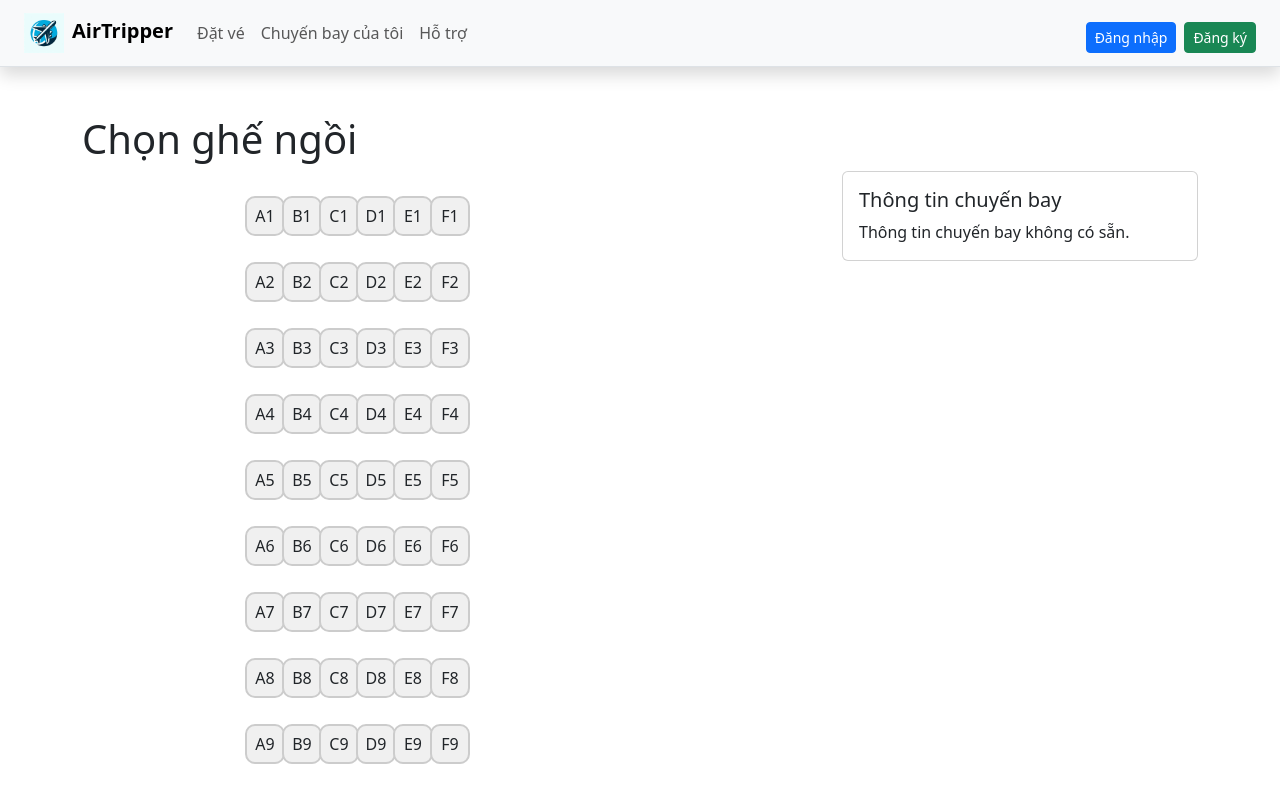
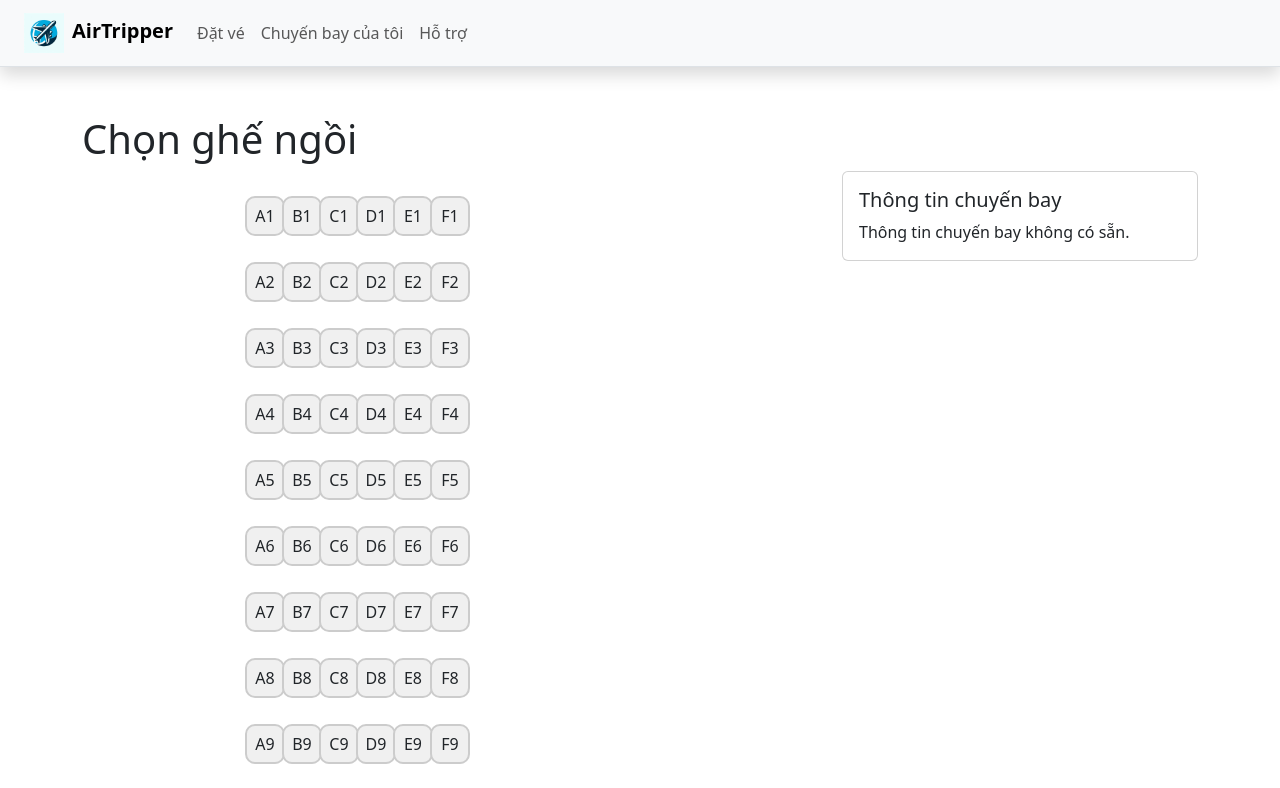
Before and after one commit to NguyenThanHoangAn/AirTicketBookingProject, a React (Create React App) app in the folder doan/: page /seat in a window 1280 px wide. Shown: the top 788 px of the page. Built offline with nearby package versions, Linux system fonts and the light colour scheme.

Commit message:
update code header

```diff
--- a/doan/src/components/Header.js
+++ b/doan/src/components/Header.js
@@ -46,14 +46,6 @@ const Header = () => {
                         </Link>
                     </li>
                 </ul>
-                <div className="ms-auto mt-2">
-                    <Link to="/login" className="btn btn-primary btn-sm me-2">
-                        Đăng nhập
-                    </Link>
-                    <Link to="/register" className="btn btn-success btn-sm">
-                        Đăng ký
-                    </Link>
-                </div>
             </div>
         </nav>
     );
```
